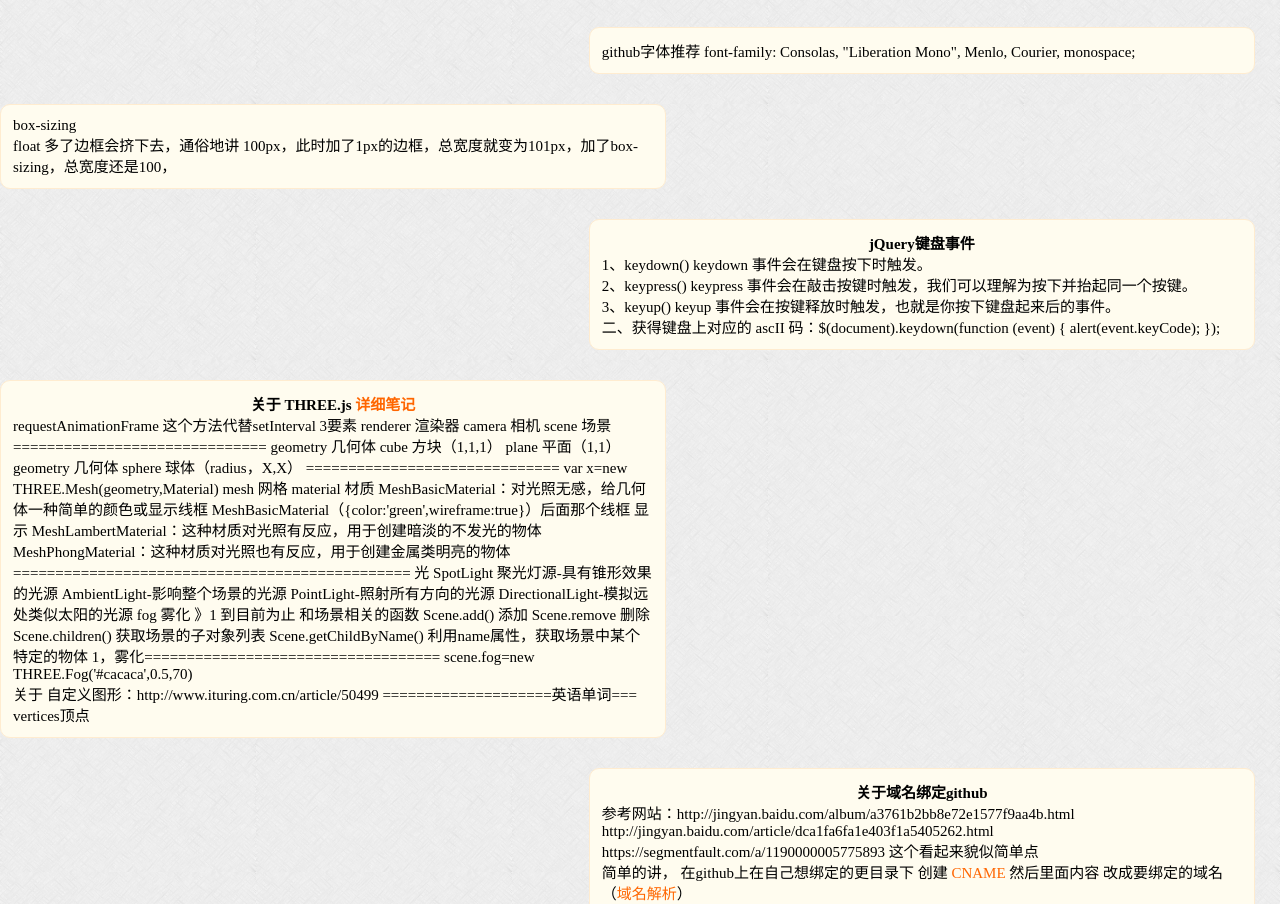
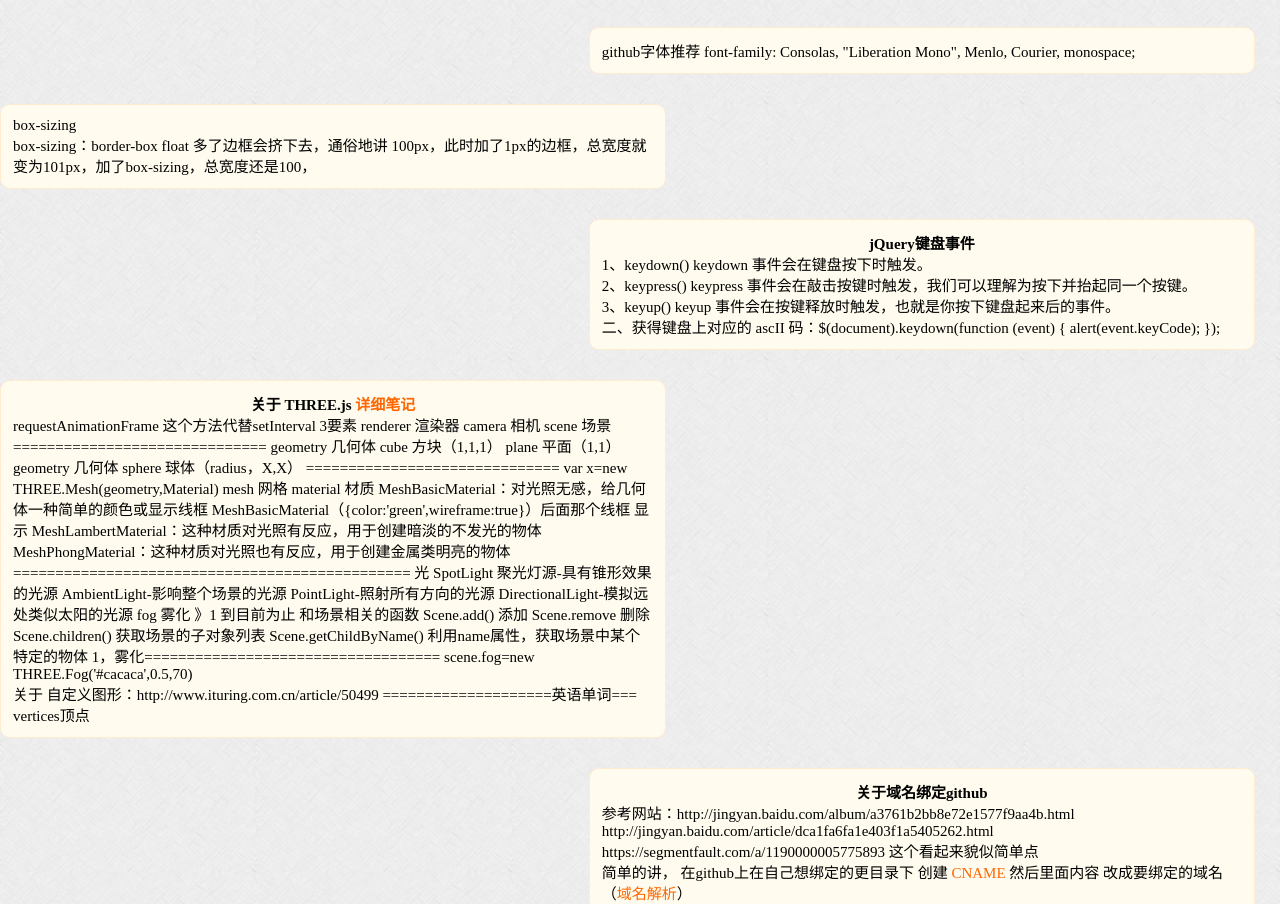
Before and after one commit to zhubenjie/home, a plain HTML site: page index.html in a window 1280 px wide. Shown: the part 920-1824 px from the top of the page. Drawn offline with Linux system fonts and the light colour scheme.

Commit message:
Update index.html

```diff
--- a/index.html
+++ b/index.html
@@ -82,6 +82,7 @@
 	<div> a里面 包个img  a 的高度却比 img 高  解决办法 img{vertical-align} </div>
 	<div>  github字体推荐   font-family: Consolas, "Liberation Mono", Menlo, Courier, monospace;</div>
 	<div>box-sizing <br>
+		box-sizing：border-box
 	float 多了边框会挤下去，通俗地讲  100px，此时加了1px的边框，总宽度就变为101px，加了box-sizing，总宽度还是100，
 	</div>
 
```
